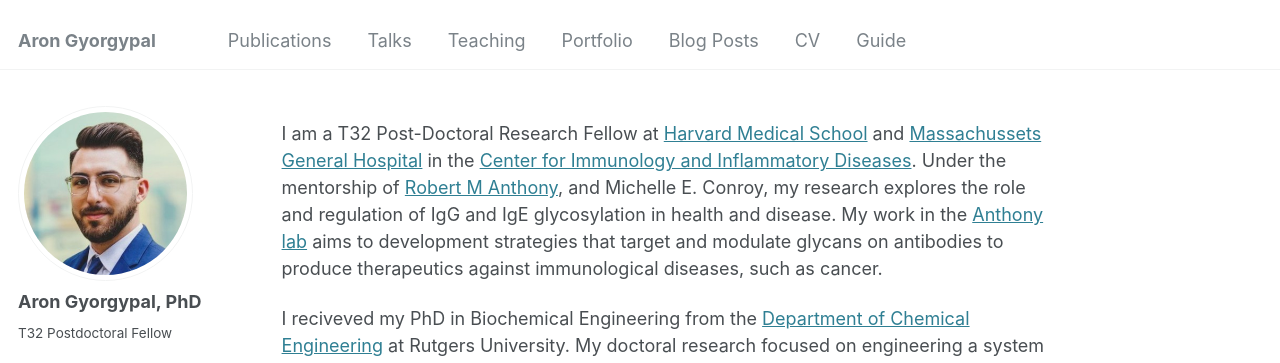
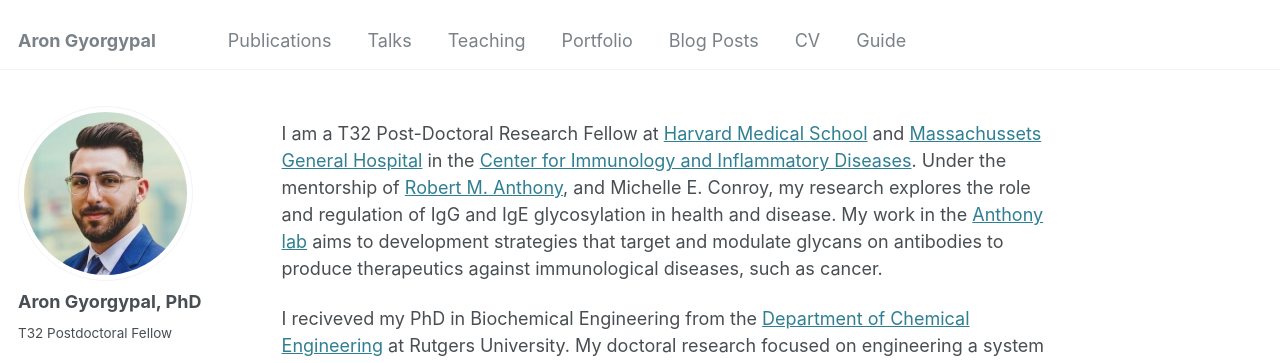
Before and after one commit to AGyorgypal/AGyorgypal.github.io, a Jekyll site: the page built from _pages/about.md, in a window 1280 px wide and 1081 px high. Shown: the top 363 px of the window. Built offline with Jekyll 4.4.1, drawn with Linux system fonts in a browser that asks for light colours; some web fonts are replaced.

```diff
--- a/_pages/about.md
+++ b/_pages/about.md
@@ -7,7 +7,7 @@ redirect_from:
   - /about/
   - /about.html
 ---
-I am a T32 Post-Doctoral Research Fellow at [Harvard Medical School](https://hms.harvard.edu/) and [Massachussets General Hospital](https://www.massgeneral.org/) in the [Center for Immunology and Inflammatory Diseases](https://www.massgeneral.org/medicine/ciid). Under the mentorship of [Robert M Anthony](https://scholar.google.com/citations?user=3xN1qSIAAAAJ&hl=en&oi=ao), and Michelle E. Conroy, my research explores the role and regulation of IgG and IgE glycosylation in health and disease. My work in the [Anthony lab](https://rmanthonylab.mgh.harvard.edu/) aims to development strategies that target and modulate glycans on antibodies to produce therapeutics against immunological diseases, such as cancer.
+I am a T32 Post-Doctoral Research Fellow at [Harvard Medical School](https://hms.harvard.edu/) and [Massachussets General Hospital](https://www.massgeneral.org/) in the [Center for Immunology and Inflammatory Diseases](https://www.massgeneral.org/medicine/ciid). Under the mentorship of [Robert M. Anthony](https://scholar.google.com/citations?user=3xN1qSIAAAAJ&hl=en&oi=ao), and Michelle E. Conroy, my research explores the role and regulation of IgG and IgE glycosylation in health and disease. My work in the [Anthony lab](https://rmanthonylab.mgh.harvard.edu/) aims to development strategies that target and modulate glycans on antibodies to produce therapeutics against immunological diseases, such as cancer.
 
 I reciveved my PhD in Biochemical Engineering from the [Department of Chemical Engineering](https://cbe.rutgers.edu/) at Rutgers University. My doctoral research focused on engineering a system to [study and control N-linked glycosylation](https://rucore.libraries.rutgers.edu/rutgers-lib/70295/) of monoclonal antibodies for the biomanufacture of immunotherapies. This innovative system, which I developed, was subsequently patented under the name “[N-Glycanyzer](https://patents.google.com/patent/US20240110925A1/en)". I served as an [ORISE Fellow](https://orise.orau.gov/FDA/index.html) at the Food and Drug Administration’s Center for Drug Evaluation and Research (FDA-CDER) where I had validating the N-Glycanyzer system, demonstrating its practical applications in a regulatory environment.
 
```
